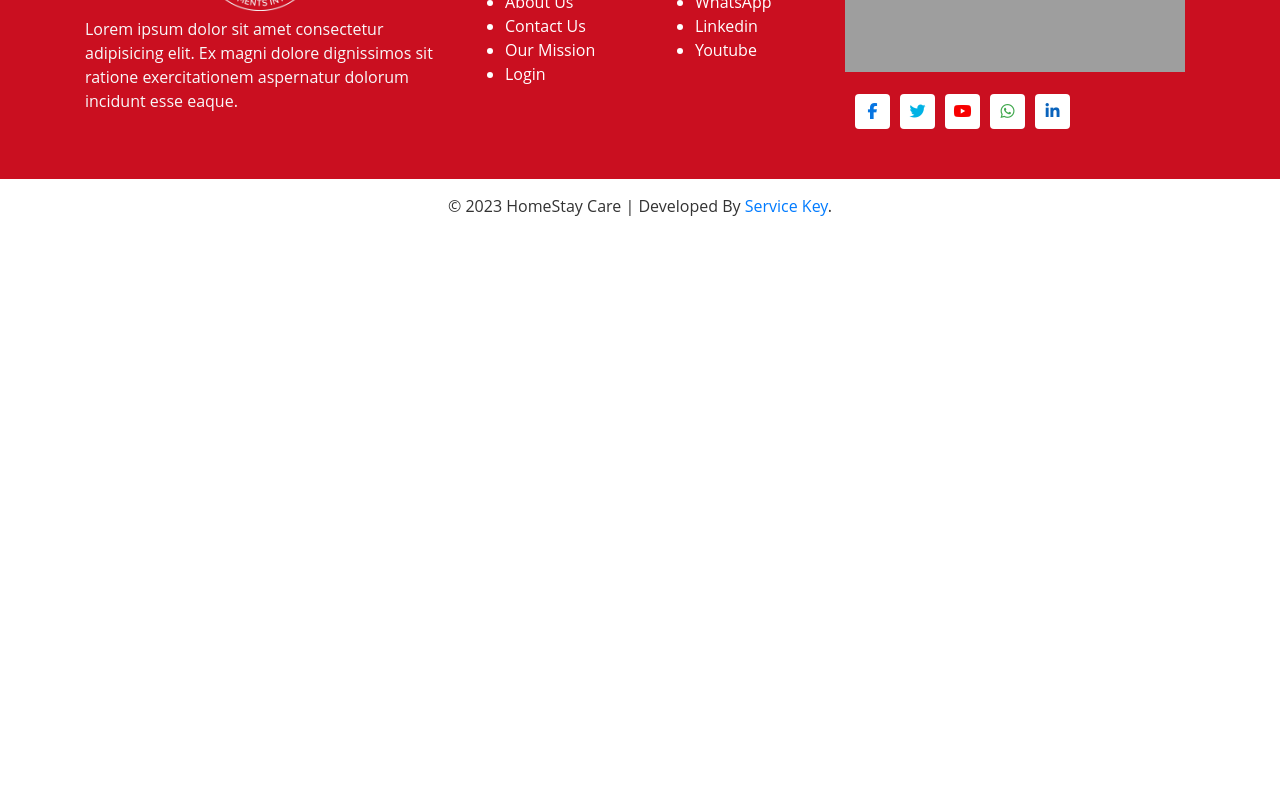
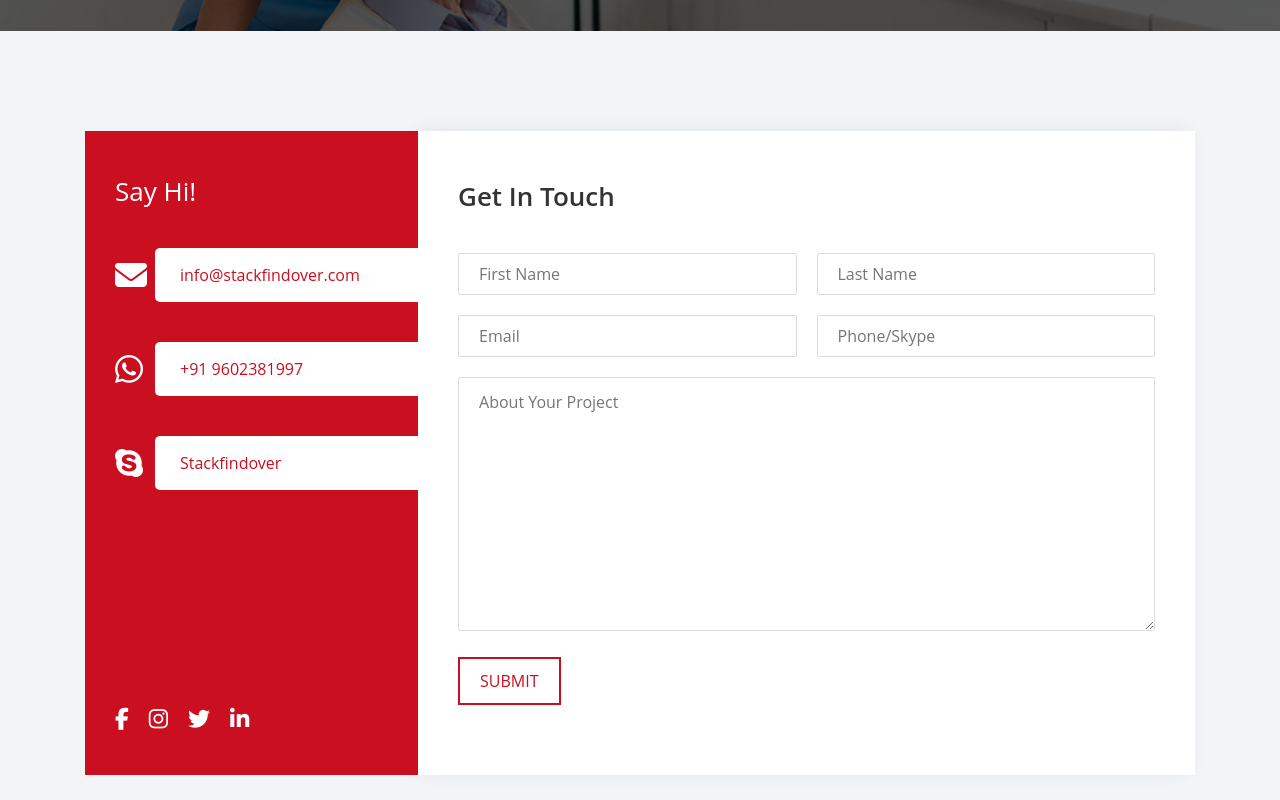
Before and after one commit to shakib53626/helth-care, a JavaScript app: page /contact-us in a window 1280 px wide. Shown: the part 300-1100 px from the top of the page. Before the commit the page ends 800 px from the top, so only its background shows below. Built offline with nearby package versions, Linux system fonts and the light colour scheme; grey boxes are pictures that could not be loaded.

Commit message:
contact page done

```diff
--- a/src/assets/css/main.css
+++ b/src/assets/css/main.css
@@ -185,6 +185,9 @@ nav li a:hover{
 .gray-border {
     border-color: #8A8A8A !important;
 }
+.transparent{
+    background-color: transparent !important;
+}
 
 @media (max-width: 1024px) {
     header {
@@ -258,6 +261,11 @@ nav li a:hover{
     .header_cta {
         display: none !important;
     }
+
+    .grid-70-30{
+        display: grid;
+        grid-template-columns: 40% 60% !important;
+    }
 }
 
 @media (max-width: 767px) {
@@ -267,6 +275,10 @@ nav li a:hover{
     }
     .footer-area img {
         width: 150px;
+    }
+    .grid-70-30 {
+        display: grid;
+        grid-template-columns: 100% !important;
     }
 }
 
--- a/src/router/index.js
+++ b/src/router/index.js
@@ -2,6 +2,7 @@ import NProgress from 'nprogress'
 import {createRouter, createWebHistory} from 'vue-router'
 import Index from '@/views/pages/Index.vue'
 import AboutUs from '@/views/pages/About.vue'
+import ContactUs from '@/views/pages/Contact.vue'
 import Login from '@/views/pages/auth/Login.vue'
 import Register from '@/views/pages/auth/Register.vue'
 
@@ -29,6 +30,12 @@ const routes =[
       name:'about',
       component: AboutUs,
       meta: { title: 'About Us', guest: true }
+    },
+    {
+      path: '/contact-us',
+      name:'contact',
+      component: ContactUs,
+      meta: { title: 'Contact Us', guest: true }
     },
   ];
 
--- a/src/views/common/Header1.vue
+++ b/src/views/common/Header1.vue
@@ -81,7 +81,7 @@ onBeforeUnmount(() => {
                         <ul>
                             <li><router-link :to="{name : 'index'}" :class="{'active' : route.name == 'index'}" @click.prevent="burgerButton">Home</router-link></li>
                             <li><router-link :to="{name : 'about'}" :class="{'active' : route.name == 'about'}" @click.prevent="burgerButton">About us</router-link></li>
-                            <li><a href="javascript:void(0)">Contact us</a></li>
+                            <li><router-link :to="{name : 'contact'}" :class="{'active' : route.name == 'contact'}" @click.prevent="burgerButton">Contact us</router-link></li>
                         </ul>
                     </div>
                 </nav>
--- a/src/views/pages/About.vue
+++ b/src/views/pages/About.vue
@@ -123,7 +123,7 @@ const themeSetting = useThemeSetting();
     font-weight: 900;
 }
 .about-team{
-    padding: 50px;
+    padding: 50px 0;
 }
 .our-team{
     background-color: #e9e9e9;
--- /dev/null
+++ b/src/views/pages/Contact.vue
@@ -0,0 +1,208 @@
+<script setup>
+import { useThemeSetting } from '@/stores';
+const themeSetting = useThemeSetting();
+</script>
+
+<template>
+    <div>
+        <!-- <div class="container my-4"> -->
+            <div class="page-single-banner" style="background-image: url('http://localhost:5173/src/assets/images/banner/banner3.jpg');">
+                <div class="text-center" style="position:relative;z-index:9;">
+                    <img src="@/assets/images/light-logo.png" width="100" alt="">
+                    <h1 class="white">Contact Us</h1>
+                </div>
+            </div>
+        <!-- </div> -->
+        <section class="footer_get_touch_outer contact-form" :class="{'transparent' : themeSetting.isDarkMode == 'dark' || themeSetting.isDarkMode == 'negative-contrast',}">
+            <div class="container">
+                <div class="footer_get_touch_inner grid-70-30">
+                    <div class="colmun-30 get_say_form">
+                        <h5>Say Hi!</h5>
+                        <ul class="get_say_info_sec" style="margin-bottom: 100px;">
+                            <li>
+                                <i class="fa fa-envelope"></i>
+                                <a href="mailto:">info@stackfindover.com</a>
+                            </li>
+                            <li>
+                                <i class="fa-brands fa-whatsapp"></i>
+                                <a href="tel:">+91 9602381997</a>
+                            </li>
+                            <li>
+                                <i class="fa-brands fa-skype"></i>
+                                <a href="#">Stackfindover</a>
+                            </li>
+                        </ul>
+                        <ul class="get_say_social-icn">
+                            <li><a href="#"><i class="fa-brands fa-facebook-f"></i></a></li>
+                            <li><a href="#"><i class="fa-brands fa-instagram"></i></a></li>
+                            <li><a href="#"><i class="fa-brands fa-twitter"></i></a></li>
+                            <li><a href="#"><i class="fa-brands fa-linkedin-in"></i></a></li>
+                        </ul>
+                    </div>
+                    <div class="colmun-70 get_form">
+                        <div class="get_form_inner" :class="{'transparent' : themeSetting.isDarkMode == 'dark'}">
+                            <div class="get_form_inner_text">
+                            <h3 :class="{'white' : themeSetting.isDarkMode == 'dark'}">Get In Touch</h3>
+                            </div>
+                            <form action="#">
+                            <div class="grid-50-50">
+                                <input type="text" placeholder="First Name">
+                                <input type="text" placeholder="Last Name">
+                                <input type="email" placeholder="Email">
+                                <input type="tel" placeholder="Phone/Skype">
+                            </div>
+                            <div class="grid-full">
+                                <textarea placeholder="About Your Project" cols="30" rows="10"></textarea>
+                                <input type="submit" value="Submit">
+                            </div>
+                            </form>
+                        </div>
+                    </div>
+                </div>
+            </div>
+        </section>
+    </div>
+</template>
+
+
+<style scoped>
+.page-single-banner{
+    padding: 20px 0;
+    background-position: center center;
+    background-size: cover;
+    position: relative;
+}
+.page-single-banner::before{
+    content: '';
+    position: absolute;
+    background-color: #000000a6;
+    top: 0;
+    left: 0;
+    width: 100%;
+    height: 100%;
+}
+.footer_get_touch_outer {
+  padding: 100px 0;
+  background-color: #f2f4f6;
+}
+.grid-70-30 {
+  display: grid;
+  grid-template-columns: 30% 70%;
+}
+.get_form_inner {
+  display: block;
+  padding: 50px 40px;
+  background: #fff;
+  box-shadow: -4px -2px 20px -7px #cfd5df;
+}
+.contact-form input[type="text"], .contact-form input[type="text"], .contact-form input[type="email"], .contact-form input[type="tel"] {
+  border: 1px solid #dbdbdb;
+  border-radius: 2px;
+  color: #333;
+  height: 42px;
+  padding: 0 0 0 20px;
+  width: 100%;
+  outline: 0;
+}
+.grid-50-50 {
+  display: grid;
+  grid-template-columns: 1fr 1fr;
+  grid-gap: 20px;
+}
+.grid-full {
+  margin: 20px 0;
+}
+.contact-form textarea {
+  border: 1px solid #dbdbdb;
+  border-radius: 2px;
+  color: #333;
+  padding: 12px 0 0 20px;
+  width: 100%;
+  outline: 0;
+  margin-bottom: 20px;
+}
+.get_form_inner_text h3 {
+  color: #333;
+  font-size: 26px;
+  font-weight: 600;
+  margin-bottom: 40px;
+}
+.contact-form input[type="submit"] {
+  display: inline-block;
+  font-size: 16px;
+  text-transform: uppercase;
+  background: transparent;
+  border: 2px solid;
+  font-weight: 500;
+  padding: 10px 20px;
+  outline: 0;
+  cursor: pointer;
+  color: #CA0F20;
+  transition: all 0.3s cubic-bezier(0.55, 0.055, 0.675, 0.19);
+  -webkit-transition: all 0.3s cubic-bezier(0.55, 0.055, 0.675, 0.19);
+  -moz-transition: all 0.3s cubic-bezier(0.55, 0.055, 0.675, 0.19);
+  -ms-transition: all 0.3s cubic-bezier(0.55, 0.055, 0.675, 0.19);
+  -o-transition: all 0.3s cubic-bezier(0.55, 0.055, 0.675, 0.19);
+}
+.contact-form input[type="submit"]:hover {
+  background-color: #CA0F20;
+  border-color: #CA0F20;
+  color: #fff;
+}
+.get_say_form {
+  display: inline-block;
+  padding: 45px 0 25px 30px;
+  background: #CA0F20;
+  position: relative;
+}
+.get_say_form h5 {
+  color: #fff;
+  font-size: 26px;
+  margin: 0 0 40px;
+}
+.contact-form ul {
+  list-style: none;
+  padding: 0;
+  margin: 0;
+}
+.get_say_social-icn {
+  display: flex;
+  position: absolute;
+  bottom: 40px;
+}
+.get_say_social-icn a {
+  font-size: 22px;
+  color: #fff;
+  padding: 0 20px 0 0;
+}
+.get_say_info_sec i {
+  color: #fff;
+  font-size: 32px;
+}
+.get_say_info_sec > li {
+  display: grid;
+  grid-template-columns: 40px auto;
+  align-items: center;
+  margin-bottom: 40px;
+}
+.get_say_info_sec > li a {
+  width: 100%;
+  display: block;
+  padding: 15px 25px;
+  color: #CA0F20;
+  font-size: 16px;
+  text-decoration: unset;
+  font-weight: 500;
+  background: #fff;
+  border-radius: 5px 0 0 5px;
+  transition: background 0.3s cubic-bezier(0.55, 0.055, 0.675, 0.19);
+  -webkit-transition: background 0.3s cubic-bezier(0.55, 0.055, 0.675, 0.19);
+  -moz-transition: background 0.3s cubic-bezier(0.55, 0.055, 0.675, 0.19);
+  -ms-transition: background 0.3s cubic-bezier(0.55, 0.055, 0.675, 0.19);
+  -o-transition: background 0.3s cubic-bezier(0.55, 0.055, 0.675, 0.19);
+}
+.get_say_info_sec > li a:hover {
+  background-color: #000;
+  color: #fff;
+}
+</style>
```
Also changed, not shown: 1 other file (tests, documents, lock files or other folders).
